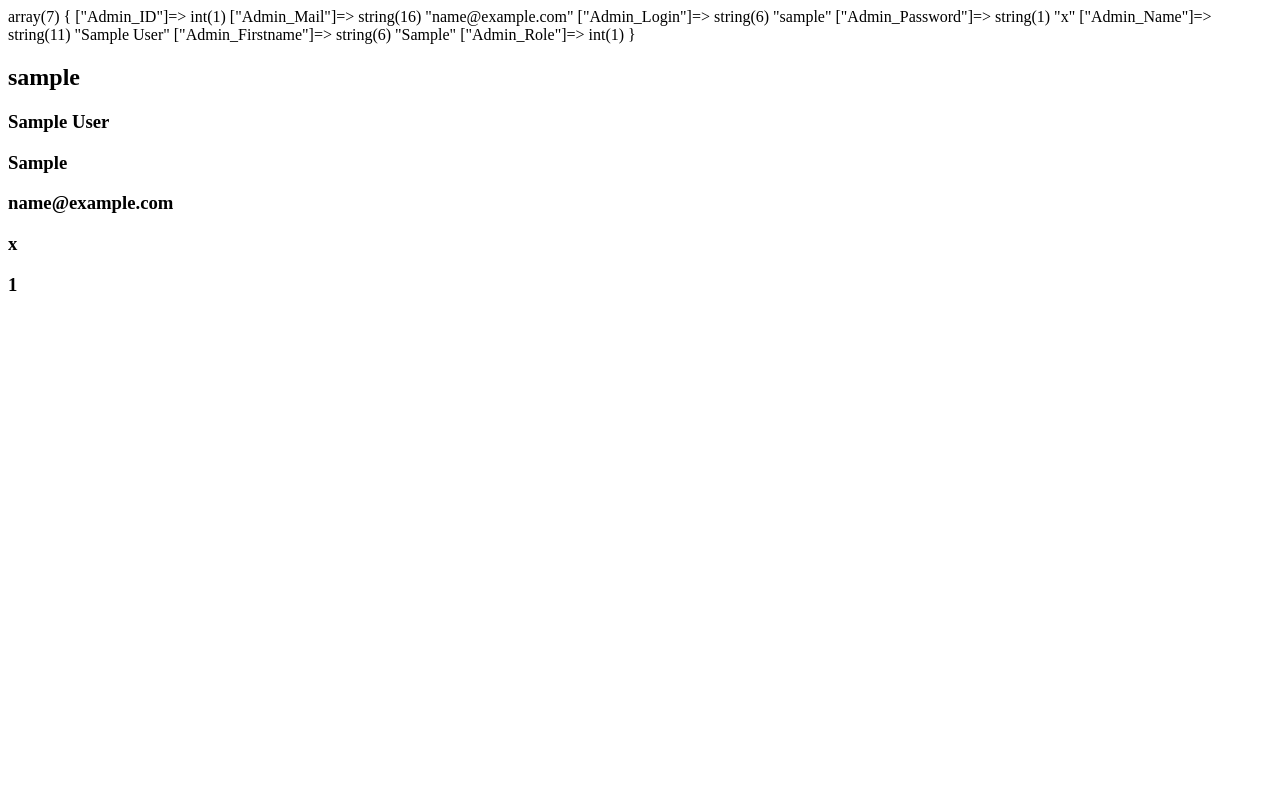
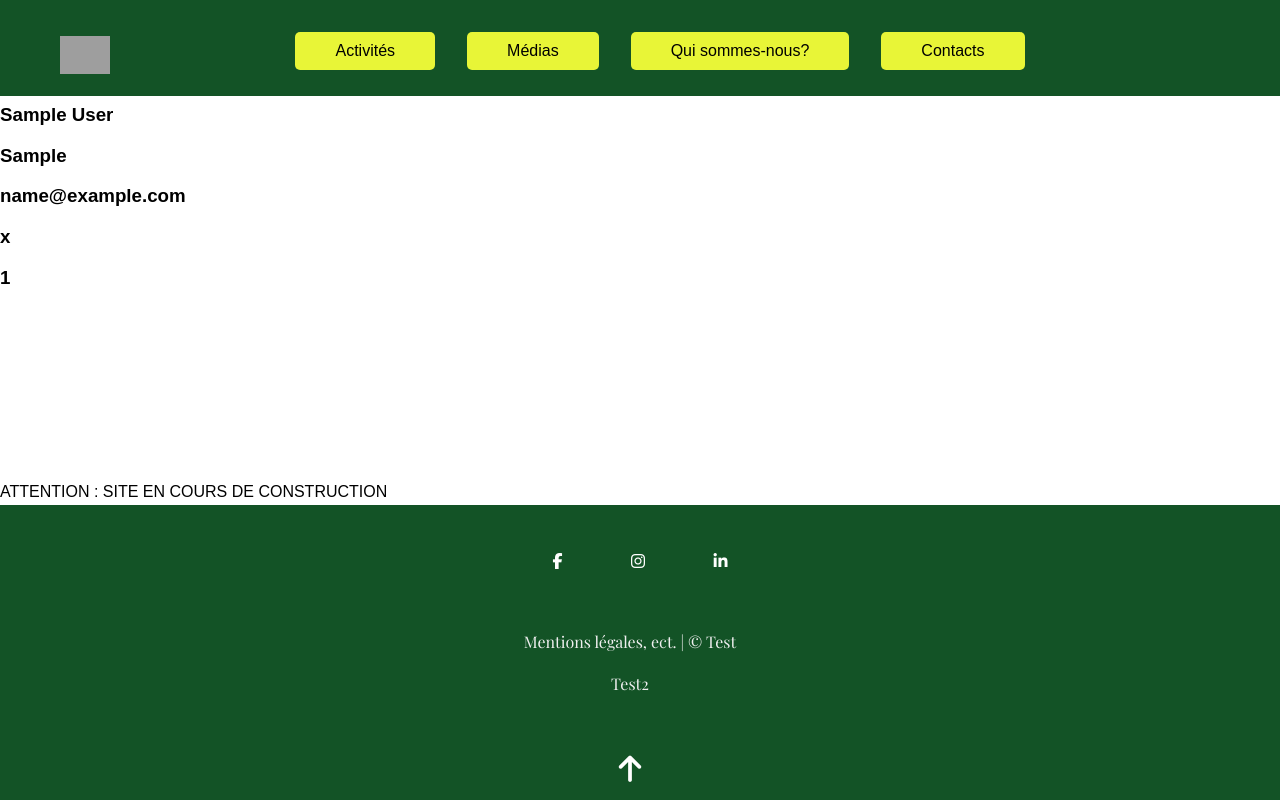
Before and after one commit to AudricSan/Entremonde-Web, a PHP site: page / in a window 1280 px wide. Run offline with PHP 8.4, Linux system fonts and the light colour scheme; tables that the repository leaves empty hold one stand-in row (values such as "Sample post"); some libraries are stand-ins or nearby versions; grey boxes are pictures that could not be loaded.

Commit message:
Update index.php

```diff
--- a/public/index.php
+++ b/public/index.php
@@ -7,3 +7,78 @@ include '../controller/AdminController.php';
 
 $adminController = new AdminController();
 $adminController->show(1);
+?>
+
+<meta charset="utf-8">
+    <title>Entremonde ASBL</title>
+        <link rel="stylesheet" href="css/index.css" type="text/css">
+
+<style type="text/css">
+
+        A {text-decoration: none;}
+
+</style>
+<!--icones importées-->
+
+<script src="https://kit.fontawesome.com/3d76d9e733.js" crossorigin="anonymous"></script>
+
+
+<!-------------------------------------------Navigation---------------------------------------------------------->
+
+
+
+    <div class="container">
+
+    <header id="header">
+
+        <nav>
+
+<!-- Logo-->
+
+        <figure id="logo"><a href="#"><img src="images/logo.jpg" alt="Logo" title="Company name" width="50"></a></figure>
+
+<!--liste-->
+
+            <ul class="navigation">
+              <li><a href="activites.php">Activités</a></li>
+		          <li><a href="medias.php">Médias</a></li>
+		          <li><a href="about.php">Qui sommes-nous?</a></li>
+              <li><a href="contacts.php">Contacts</a></li>
+            </ul>
+
+        </nav>
+    </header>
+</div>
+
+
+<!-----------------------------------------Warning & Welcome------------------------------------------------------------->
+  <div class="warning"><p>ATTENTION : SITE EN COURS DE CONSTRUCTION</p></div><br><br>
+
+<div class="welcome">
+  <h1>Index</h1>
+    <h2>Bienvenue sur Entremonde ASBL</h2>
+    <p>Entremonde ASBL : Site en construction <br><br> Bonne visite.</p>
+
+</div>
+
+
+<br><br>
+
+
+<footer class="foot">
+
+        <div id="reseaux">
+            <a><i class="fab fa-facebook-f"></i></a>
+            <a href="#"><i class="fab fa-instagram"></i></a>
+            <a href="#"><i class="fab fa-linkedin-in"></i></a>
+			</div>
+
+    <div><p>Mentions légales, ect. | &copy; Test
+    <br/><br/> Test2</p></div>
+
+
+    <p>
+    <a href=#header class="fas fa-arrow-up arrowUp"></a>  <i ></i>
+    </p>
+
+    </footer>
```
